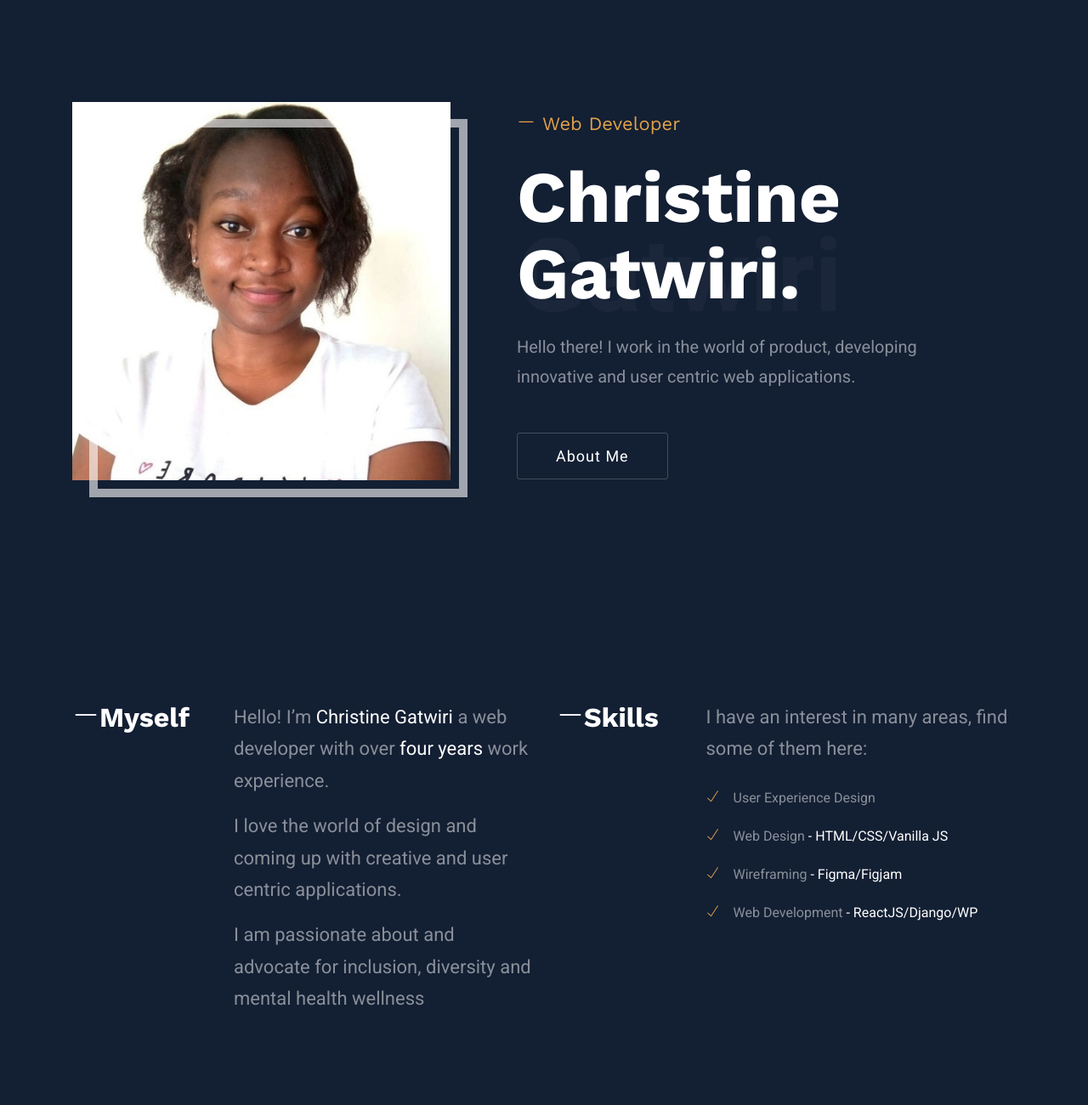
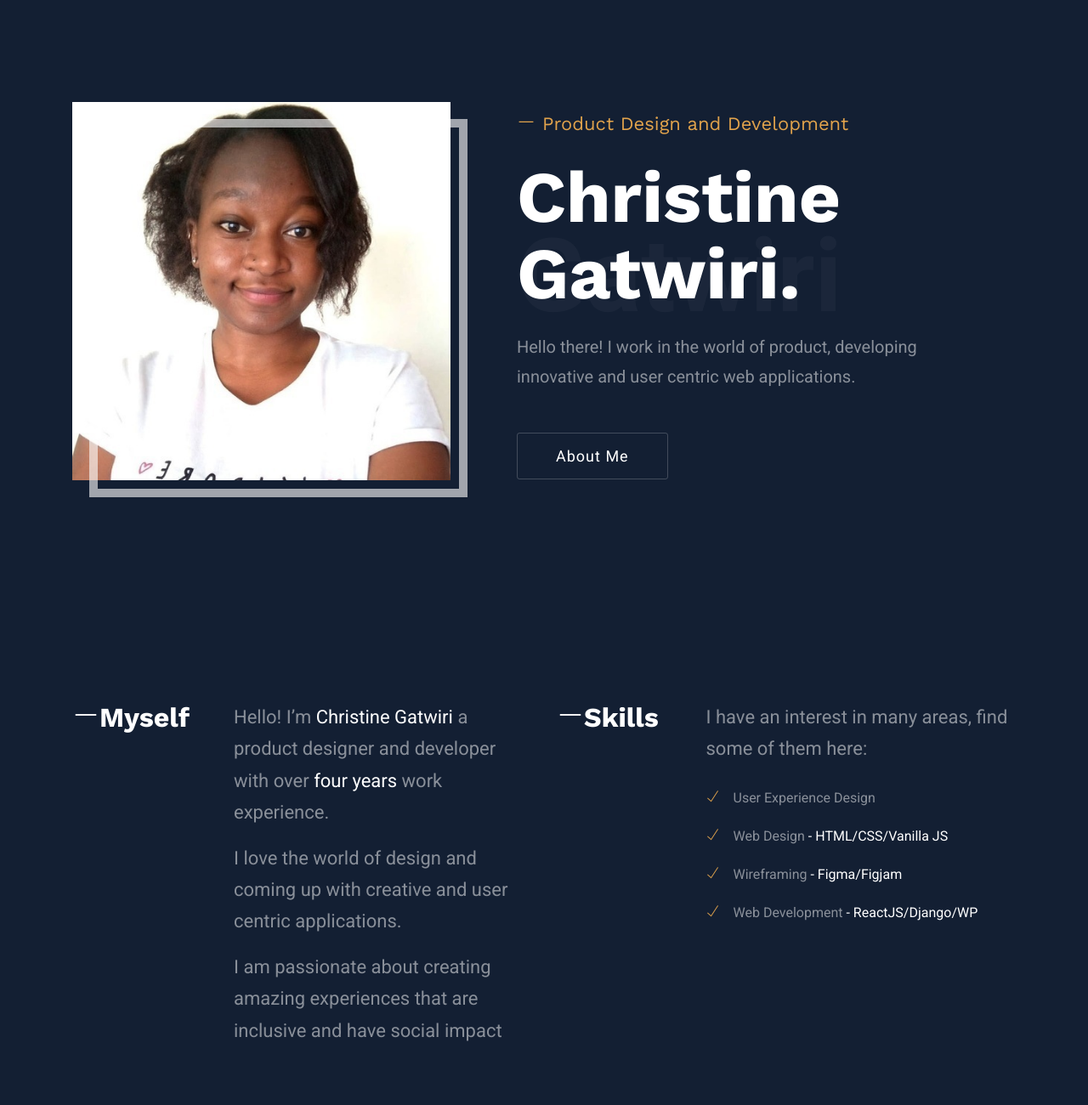
Before and after one commit to christinegatwiri/Christine-Portfolio, a plain HTML site: page index.html in a window 1280 px wide. Shown: the part 120-1420 px from the top of the page at 85% size. Drawn offline with nearby package versions, Linux system fonts and the light colour scheme.

Commit message:
updated description

```diff
--- a/index.html
+++ b/index.html
@@ -85,7 +85,7 @@
 			<div class="col-lg-6 col-12 col-md-7">
 				<div class="ml-5 position-relative mt-5 mt-lg-0">
 					<span class="head-trans">Gatwiri</span>
-					<h1 class="font-weight-normal text-color text-md"><i class="ti-minus mr-2"></i>Web Developer</h1>
+					<h1 class="font-weight-normal text-color text-md"><i class="ti-minus mr-2"></i>Product Design and Development</h1>
 					<h2 class="mt-3 text-lg mb-3 text-capitalize">Christine Gatwiri.</h2>
 					<p class="animated fadeInUp lead mt-4 mb-5 text-white-50 lh-35">Hello there! I work in the world of product, developing innovative and user centric web applications.</p>
 					<a href="#about" class="btn btn-solid-border">About Me</a>
@@ -106,9 +106,9 @@
 						<h2><i class="ti-minus"></i>Myself</h2>
 					</div>
 					<div class="col-lg-8">
-						<p class="text-white-50 text-md">Hello! I’m <span class="text-white">Christine Gatwiri</span> a web developer with over <span class="text-white">four years</span> work experience.</p>
+						<p class="text-white-50 text-md">Hello! I’m <span class="text-white">Christine Gatwiri</span> a product designer and developer with over <span class="text-white">four years</span> work experience.</p>
 						<p class="text-white-50 text-md">I love the world of design and coming up with creative and user centric applications. </p>
-						<p class="text-white-50 text-md">I am passionate about and advocate for inclusion, diversity and mental health wellness</p>
+						<p class="text-white-50 text-md">I am passionate about creating amazing experiences that are inclusive and have social impact</p>
 					</div>
 
 				</div>
```
